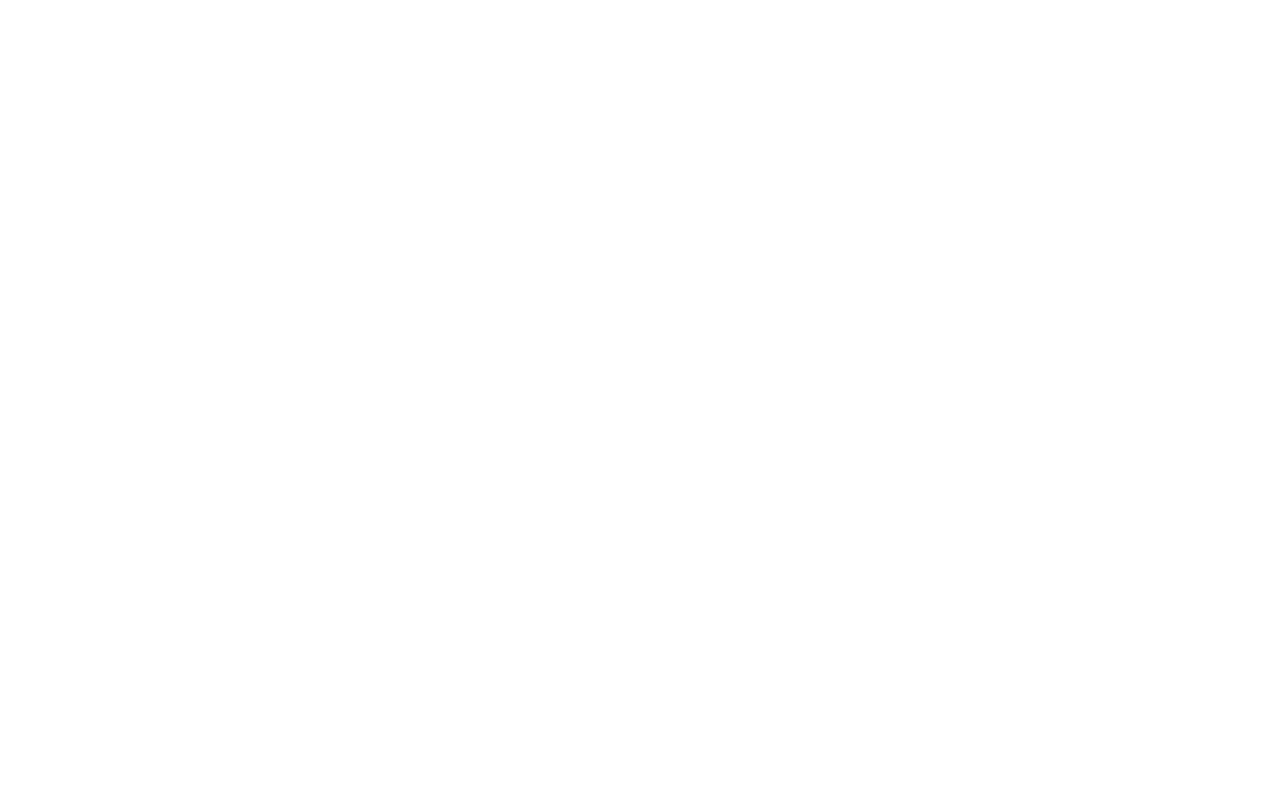
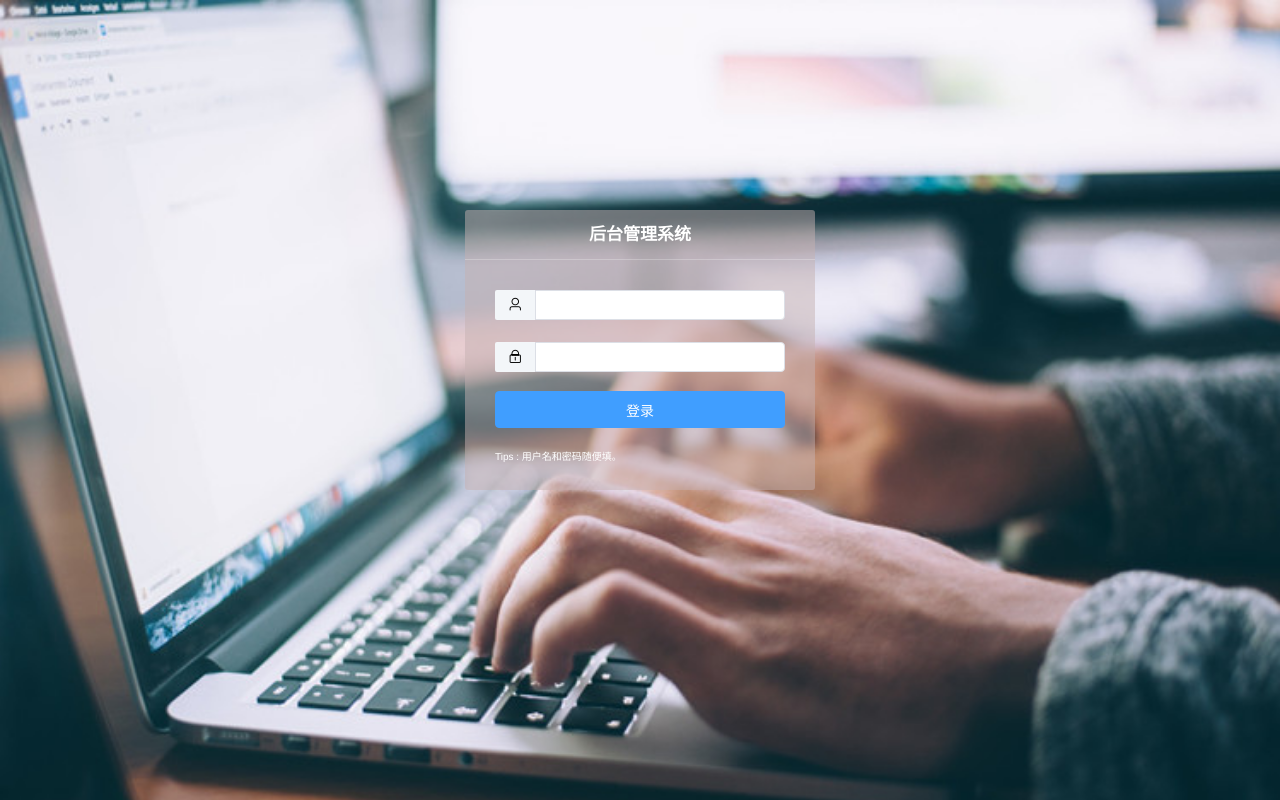
Before and after one commit to JacobShi777/my-vue-manage-system, a Vue app: page /login in a window 1280 px wide. Built offline with nearby package versions, Linux system fonts and the light colour scheme.

Commit message:
feat:添加Login页面

```diff
--- a/src/router/index.js
+++ b/src/router/index.js
@@ -5,6 +5,11 @@
 Vue.use(VueRouter)
 
 const routes = [
+  {
+    path: '/login',
+    component: () => import('@/views/login/index'),
+    hidden: true
+  },
 
   {
     path: '/',
--- a/src/styles/index.scss
+++ b/src/styles/index.scss
@@ -15,6 +15,7 @@
   }
   html,body{
     width:100%;
+    height: 100%;
     overflow-x:auto!important;
   }
   ul{list-style:none}
--- /dev/null
+++ b/src/views/login/index.vue
@@ -0,0 +1,152 @@
+<template>
+    <div class="login_page">
+        <el-form :model="ruleForm" status-icon :rules="rules" ref="ruleForm" label-width="100px" class="demo-ruleForm login_form">
+            <p>后台管理系统</p>
+            <el-form-item label="" prop="username">
+                <i class="el-icon-user"></i>
+                <el-input type="text" v-model="ruleForm.username" autocomplete="off"></el-input>
+            </el-form-item>
+            <el-form-item label="" prop="pass">
+                <i class="el-icon-lock"></i>
+                <el-input type="password" v-model="ruleForm.pass" autocomplete="off"></el-input>
+            </el-form-item>
+            <el-form-item>
+                <el-button type="primary" @click="handleLogin('ruleForm')">登录</el-button>
+            </el-form-item>
+            <span>Tips : 用户名和密码随便填。</span>
+        </el-form>
+    </div>
+</template>
+
+<script>
+export default {
+  name: 'Login',
+  data () {
+    const validateUsername = (rule, value, callback) => {
+      if (!value || value.length < 5) {
+        return callback(new Error('用户名长度不少于5位'))
+      } else {
+        callback()
+      }
+    }
+    const validatePass = (rule, value, callback) => {
+      if (value === '' || value.length < 6) {
+        callback(new Error('密码长度不少于6位'))
+      } else {
+        callback()
+      }
+    }
+    return {
+      ruleForm: {
+        username: '',
+        pass: ''
+      },
+      rules: {
+        username: [
+          { validator: validateUsername, trigger: 'blur' }
+        ],
+        pass: [
+          { validator: validatePass, trigger: 'blur' }
+        ]
+      }
+    }
+  },
+  methods: {
+    handleLogin (formName) {
+      this.$refs[formName].validate((valid, errs) => {
+        if (valid) {
+          alert('submit!')
+        } else {
+          for (const key in this.ruleForm) {
+            alert(errs[key])
+          }
+          return false
+        }
+      })
+    }
+  }
+}
+</script>
+
+<style lang="scss">
+
+    .login_page{
+        // unknow: 这个为什么不好用
+        // .el-form-item:first-child{
+        //     margin-top: 40px;
+        // }
+        .el-form-item__content{
+            // tips-ns
+            margin: auto !important;
+            display: flex;
+            justify-content: center;
+            align-items: center;
+            height: 30px;
+            width: 290px;
+            .el-input__inner{
+                height: 30px;
+                // width: 245px;
+                border-top-left-radius: 0;
+                border-bottom-left-radius: 0;
+            }
+            .el-form-item__error{
+                margin-left: 47px;
+            }
+        }
+        .el-button{
+            width: 290px;
+            height: 37px;
+        }
+    }
+
+</style>
+
+<style lang="scss" scoped>
+    .login_page{
+        height: 100%;
+        width: 100%;
+        background-image: url('@/assets/img/login-bg.jpg');
+        background-size: 100%;
+        display: flex;
+        justify-content: space-evenly;
+        // unknow: 这里margin-top用不了，应该是跟marin传递什么有关
+        // margin-top: 260px;
+        align-items: center;
+    }
+
+    .login_form{
+        // 上面的align-items加上这里向上移动50，就跟模板项目一样了
+        position: relative;
+        top: -50px;
+        width: 350px;
+        height: 280px;
+        background-color: rgba($color: #c5b1b1c9, $alpha: 0.5);
+        border-radius: 3px;
+        p{
+            height: 50px;
+            line-height: 50px;
+            color: #FFFFFF;
+            text-align: center;
+            font-size: 17px;
+            font-weight: bold;
+            border-bottom: 1px #ffffff3e solid;
+            margin-bottom: 30px;
+        }
+        i{
+            font-size: 15px;
+            height: 30px;
+            line-height: 30px;
+            width: 47px;
+            text-align: center;
+            background-color: #F3F6F9;
+            border-top-left-radius: 2px;
+            border-bottom-left-radius: 2px;
+        }
+        span{
+            width: 290px;
+            margin-left: 30px;
+            font-size: 10px;
+            color: #FFFFFF;
+        }
+    }
+</style>
```
Also changed, not shown: src/assets/img/img.jpg (added), src/assets/img/login-bg.jpg (added).
